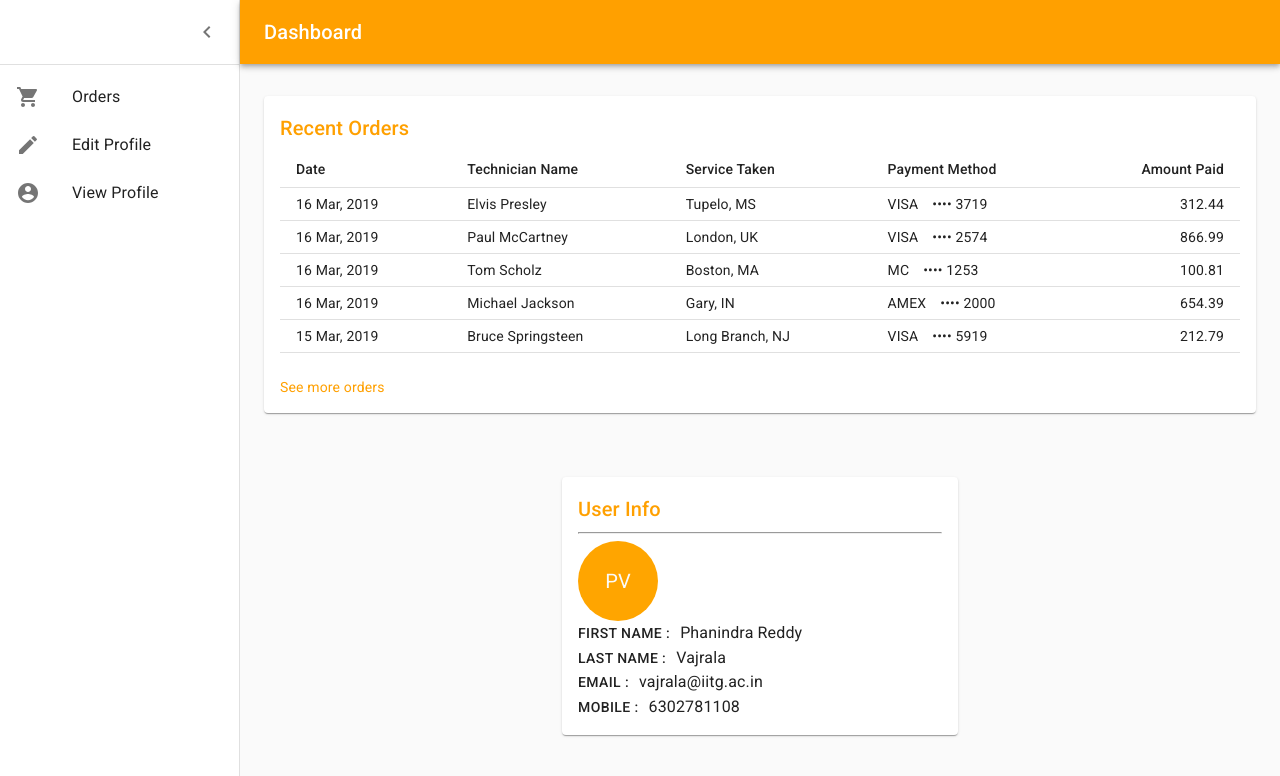
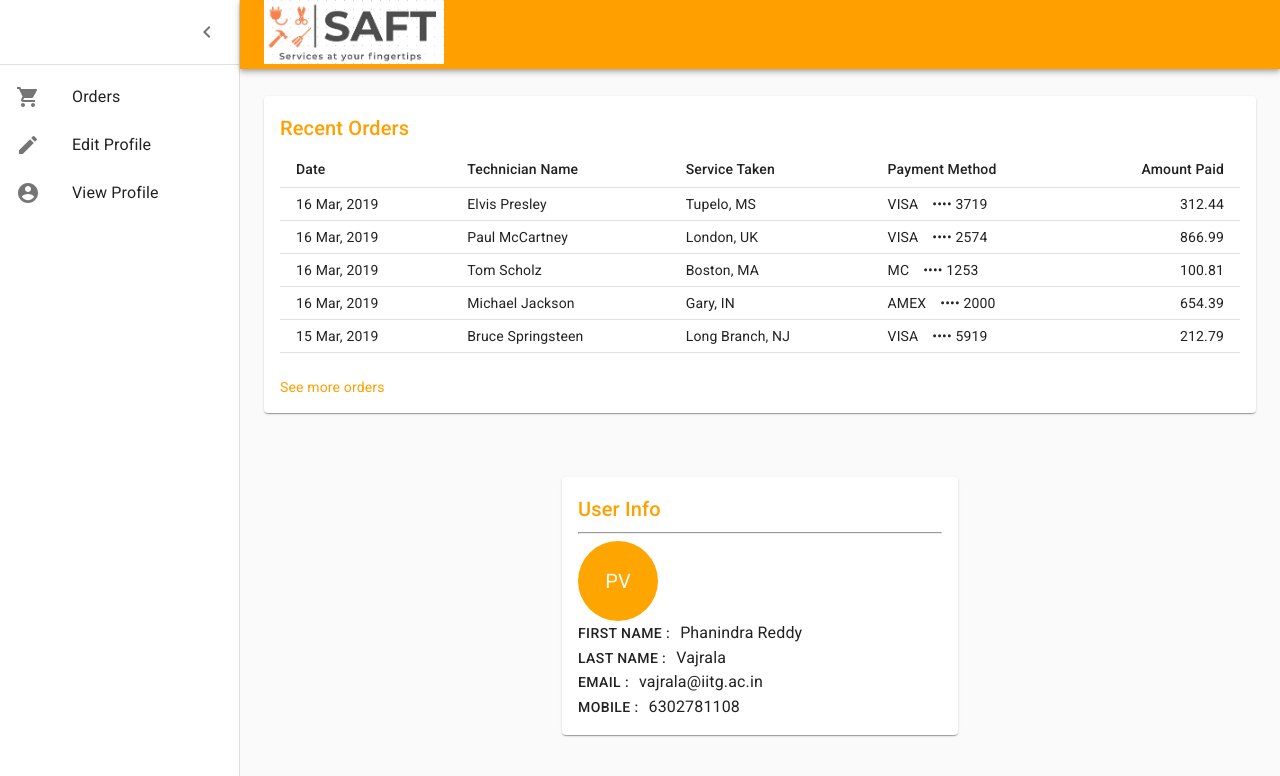
Before and after one commit to Suraj3579/SAFT, a React (Create React App) app in the folder SAFT_Frontend/: page /dashboard in a window 1280 px wide. Shown: the top 776 px of the page. Built offline with nearby package versions, Linux system fonts and the light colour scheme.

Commit message:
changes in dashboard and cart component

```diff
--- a/SAFT_Frontend/src/components/Dashboard.js
+++ b/SAFT_Frontend/src/components/Dashboard.js
@@ -24,6 +24,7 @@ import Deposits from "./Deposits";
 import Orders from "./Orders";
 import { createMuiTheme, ThemeProvider } from "@material-ui/core";
 import Profile from "./profile";
+import logo from "../images/logo.jpeg";
 
 const theme = createMuiTheme({
   palette: {
@@ -115,6 +116,10 @@ const useStyles = makeStyles((theme) => ({
   fixedHeight: {
     height: 240,
   },
+  logo: {
+    height: "8vh",
+    weight: "8vw",
+  },
 }));
 
 export default function Dashboard() {
@@ -150,7 +155,7 @@ export default function Dashboard() {
             >
               <MenuIcon />
             </IconButton>
-            <Typography
+            {/* <Typography
               component="h1"
               variant="h6"
               color="white"
@@ -159,7 +164,10 @@ export default function Dashboard() {
               className={classes.title}
             >
               Dashboard
-            </Typography>
+            </Typography> */}
+            <Link href="/" className={classes.title}>
+              <img src={logo} className={classes.logo} alt="" />
+            </Link>
             {/* <IconButton color="white" style={{ color: "white" }}>
               <Badge badgeContent={4} color="secondary">
                 <NotificationsIcon />
--- a/SAFT_Frontend/src/components/cartcomponent/cart.js
+++ b/SAFT_Frontend/src/components/cartcomponent/cart.js
@@ -196,7 +196,7 @@ function Cart() {
               color="secondary"
               className={classes.submit}
             >
-              UPDATE CART
+              WANT MORE SERVICES ??
             </Button>
             <Button
               type="submit"
```
